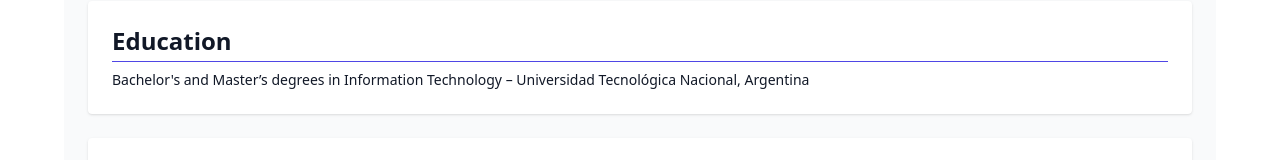
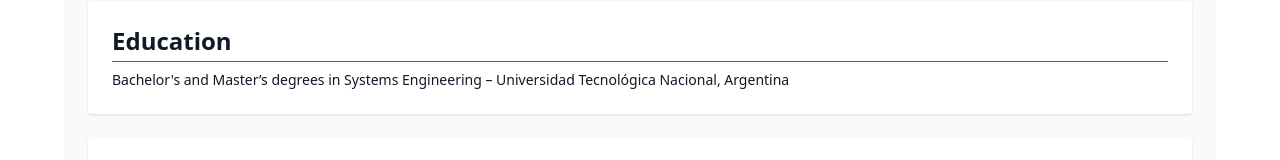
Before and after one commit to marianotue01/cv-mariano, a React (Create React App) app: page / in a window 1280 px wide. Shown: the part 2447-2607 px from the top of the page. Built offline with nearby package versions, Linux system fonts and the light colour scheme; no server answers.

Commit message:
Pagina Hats

```diff
--- a/src/frontend/data.js
+++ b/src/frontend/data.js
@@ -85,7 +85,7 @@
   "Microsoft Certified: Azure Fundamentals"
 ];
 
-export const education = "Bachelor's and Master’s degrees in Information Technology – Universidad Tecnológica Nacional, Argentina";
+export const education = "Bachelor's and Master’s degrees in Systems Engineering – Universidad Tecnológica Nacional, Argentina";
 
 export const languages = [
   "English — C1 (Proficient)",
```
